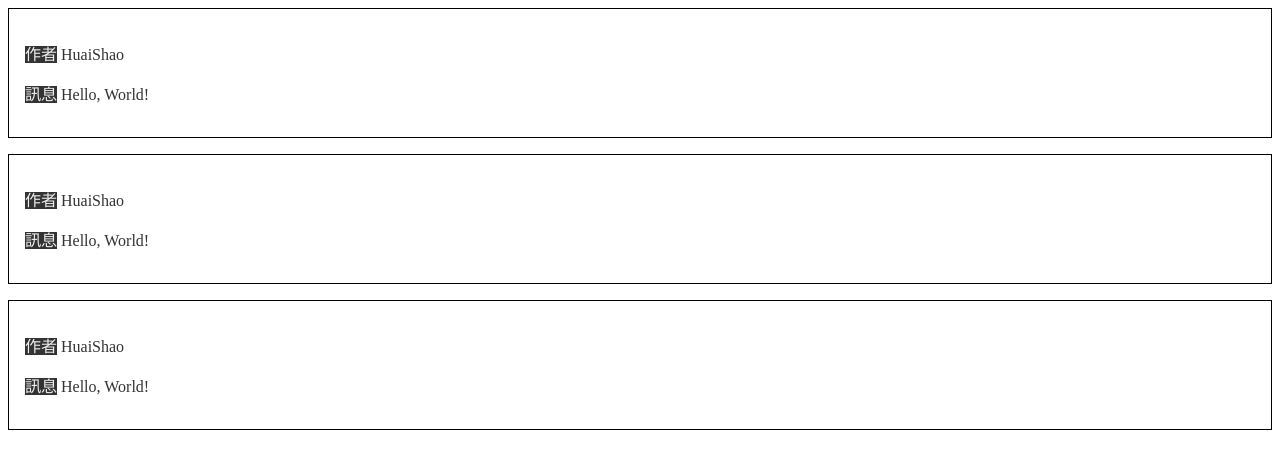
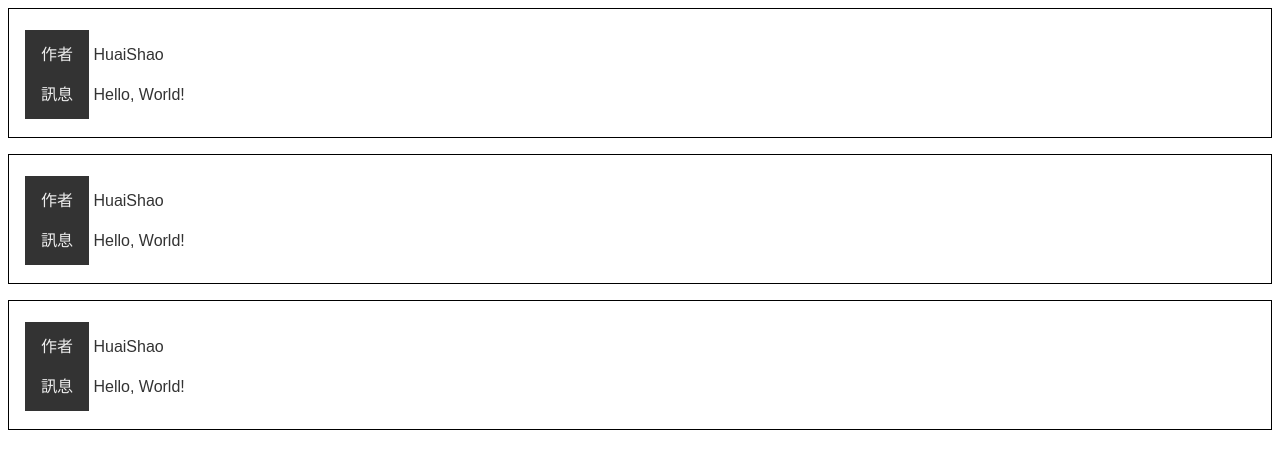
Before and after one commit to HuaiShaoChang/git-web-demo, a plain HTML site: page index.html in a window 1280 px wide. Drawn offline with Linux system fonts and the light colour scheme.

Commit message:
using sans-serif, padding field

```diff
--- a/style.css
+++ b/style.css
@@ -1,6 +1,8 @@
 body {
 	color: #333; /* color: #333333; */
 	/* color: #abc -> color: #aabbcc */
+	/* ff:ss*/
+	font-family: sans-serif;
 }
 
 .post {
@@ -16,5 +18,7 @@ body {
 
 .field {
 	color: #eee;
+	/* bgc */
 	background-color: #333;
+	padding: 1em;
 }
```
